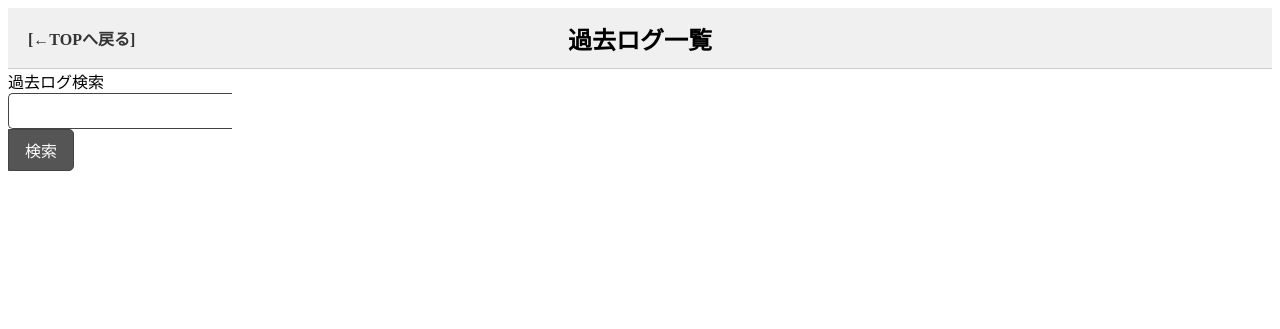
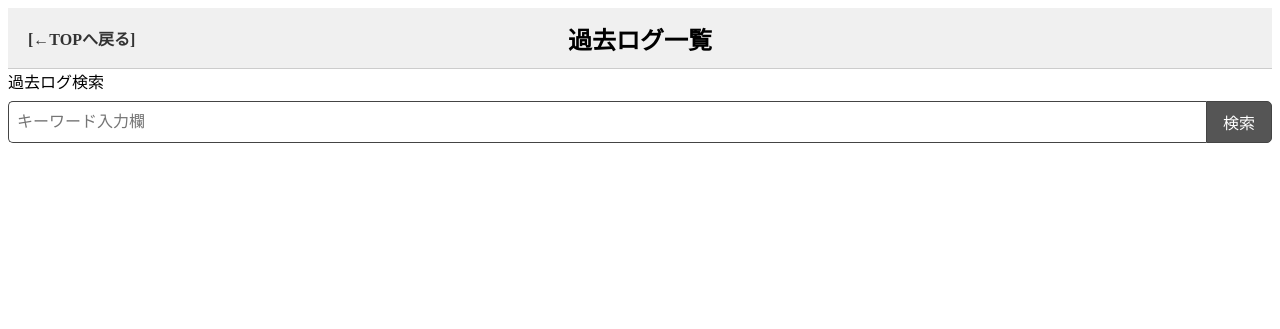
Before and after one commit to ItosuYuki/RyuBoard, a Python web app: template templates/pastLog.html in a window 1280 px wide. Shown: the top 329 px of the page. Run offline with Jinja, Linux system fonts and the light colour scheme; the template is opened without the code that fills it, so the values that code supplies are empty.

Commit message:
検索フォームの修正

```diff
--- a/templates/pastLog.html
+++ b/templates/pastLog.html
@@ -4,7 +4,7 @@
     <meta charset="UTF-8">
     <meta name="viewport" content="width=device-width, initial-scale=1.0">
     <title>PastLog</title>
-    <link rel="stylesheet" type="text/css" href="{{ url_for('static', filename='pastLog.css') }}">
+    <link rel="stylesheet" href="../static/pastLog.css" type="text/css">
 </head>
 <body>
     <header>
@@ -14,8 +14,10 @@
     <div>
         <form method="POST" action="{{ url_for('update_task', task_id=task.id) }}">
             <label for="content">過去ログ検索</label><br>
-            <input type="text" id="content" name="content"  class="text-input"><br>
-            <input type="submit" value="検索" class="button">
+            <div class="input-group">
+                <input type="text" id="content" name="content" placeholder="キーワード入力欄" class="text-input">
+                <input type="submit" value="検索" class="button">
+            </div>
         </form>
     </div>
     <main>
```
